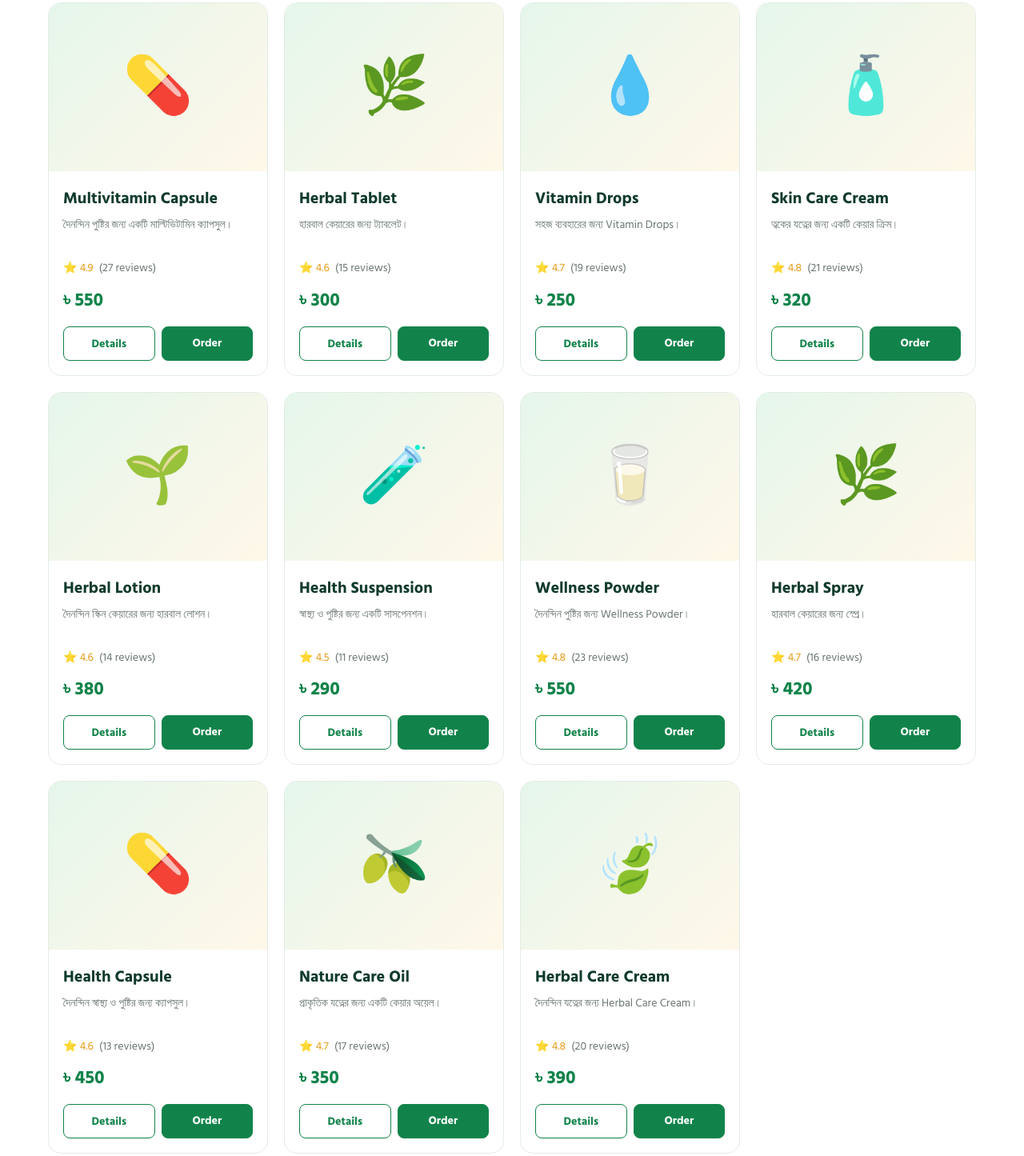
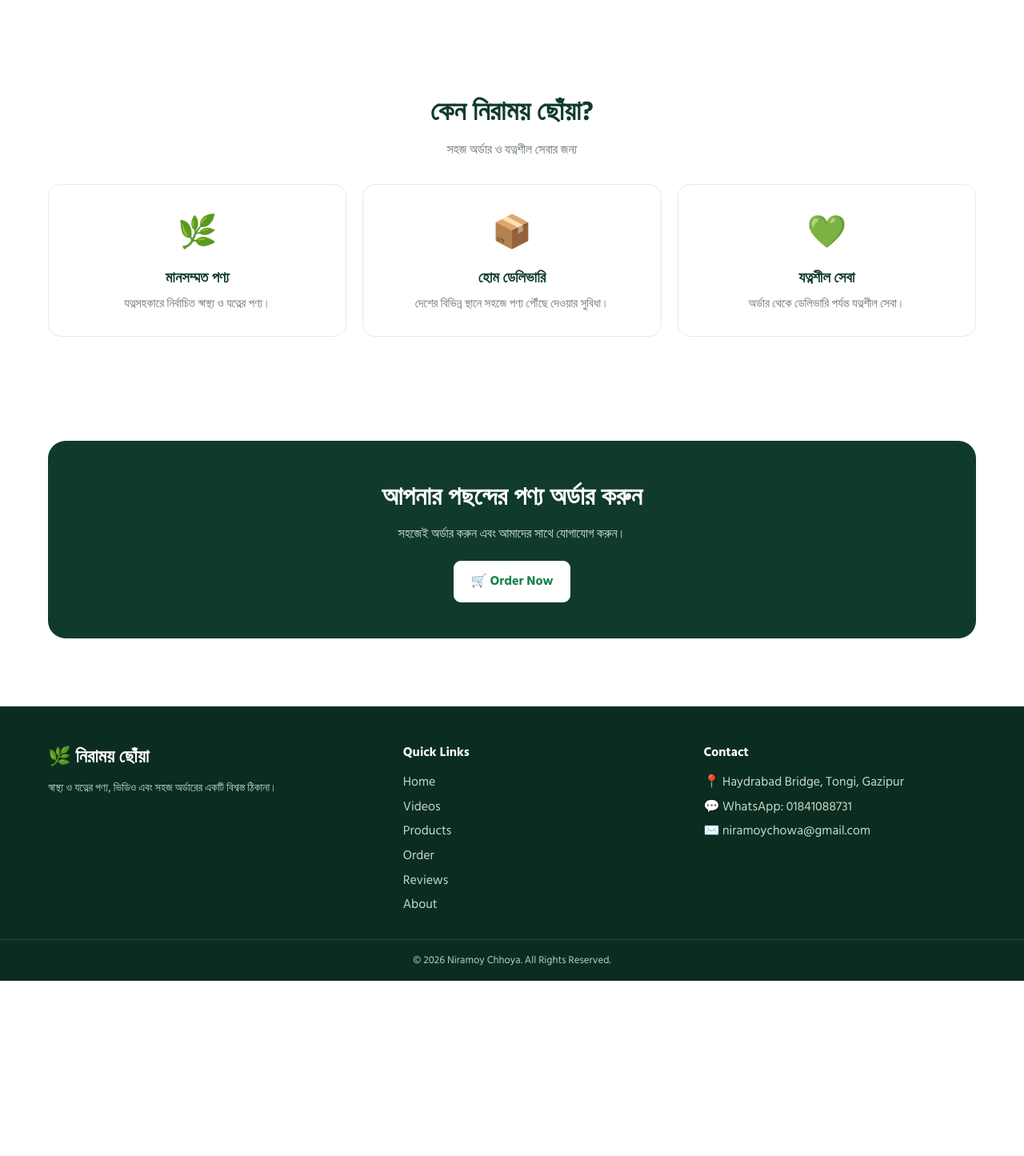
Before and after one commit to niramoychoya/niramoychoya, a plain HTML site: page index.html in a window 1280 px wide. Shown: the part 1958-3403 px from the top of the page at 80% size. After the commit the page ends 3184 px from the top, so only its background shows below. Drawn offline with Linux system fonts and the light colour scheme.

Commit message:
Delete product entries from index.html
Removed multiple product entries from the index.html file.

```diff
--- a/index.html
+++ b/index.html
@@ -1472,148 +1472,6 @@ const products = [
 
 
 
-    {
-        id:4,
-        name:"Vitamin C Tablet",
-        desc:"দৈনন্দিন পুষ্টির জন্য Vitamin C Tablet।",
-        price:280,
-        rating:4.8,
-        reviews:32,
-        emoji:"💊",
-        details:"Vitamin C Tablet সম্পর্কে বিস্তারিত তথ্য এখানে থাকবে।"
-    },
-
-
-    {
-        id:5,
-        name:"Multivitamin Capsule",
-        desc:"দৈনন্দিন পুষ্টির জন্য একটি মাল্টিভিটামিন ক্যাপসুল।",
-        price:550,
-        rating:4.9,
-        reviews:27,
-        emoji:"💊",
-        details:"Multivitamin Capsule সম্পর্কে বিস্তারিত তথ্য এখানে থাকবে।"
-    },
-
-
-    {
-        id:6,
-        name:"Herbal Tablet",
-        desc:"হারবাল কেয়ারের জন্য ট্যাবলেট।",
-        price:300,
-        rating:4.6,
-        reviews:15,
-        emoji:"🌿",
-        details:"Herbal Tablet সম্পর্কে বিস্তারিত তথ্য এখানে থাকবে।"
-    },
-
-
-    {
-        id:7,
-        name:"Vitamin Drops",
-        desc:"সহজ ব্যবহারের জন্য Vitamin Drops।",
-        price:250,
-        rating:4.7,
-        reviews:19,
-        emoji:"💧",
-        details:"Vitamin Drops সম্পর্কে বিস্তারিত তথ্য এখানে থাকবে।"
-    },
-
-
-    {
-        id:8,
-        name:"Skin Care Cream",
-        desc:"ত্বকের যত্নের জন্য একটি কেয়ার ক্রিম।",
-        price:320,
-        rating:4.8,
-        reviews:21,
-        emoji:"🧴",
-        details:"Skin Care Cream সম্পর্কে বিস্তারিত তথ্য এখানে থাকবে।"
-    },
-
-
-    {
-        id:9,
-        name:"Herbal Lotion",
-        desc:"দৈনন্দিন স্কিন কেয়ারের জন্য হারবাল লোশন।",
-        price:380,
-        rating:4.6,
-        reviews:14,
-        emoji:"🌱",
-        details:"Herbal Lotion সম্পর্কে বিস্তারিত তথ্য এখানে থাকবে।"
-    },
-
-
-    {
-        id:10,
-        name:"Health Suspension",
-        desc:"স্বাস্থ্য ও পুষ্টির জন্য একটি সাসপেনশন।",
-        price:290,
-        rating:4.5,
-        reviews:11,
-        emoji:"🧪",
-        details:"Health Suspension সম্পর্কে বিস্তারিত তথ্য এখানে থাকবে।"
-    },
-
-
-    {
-        id:11,
-        name:"Wellness Powder",
-        desc:"দৈনন্দিন পুষ্টির জন্য Wellness Powder।",
-        price:550,
-        rating:4.8,
-        reviews:23,
-        emoji:"🥛",
-        details:"Wellness Powder সম্পর্কে বিস্তারিত তথ্য এখানে থাকবে।"
-    },
-
-
-    {
-        id:12,
-        name:"Herbal Spray",
-        desc:"হারবাল কেয়ারের জন্য স্প্রে।",
-        price:420,
-        rating:4.7,
-        reviews:16,
-        emoji:"🌿",
-        details:"Herbal Spray সম্পর্কে বিস্তারিত তথ্য এখানে থাকবে।"
-    },
-
-
-    {
-        id:13,
-        name:"Health Capsule",
-        desc:"দৈনন্দিন স্বাস্থ্য ও পুষ্টির জন্য ক্যাপসুল।",
-        price:450,
-        rating:4.6,
-        reviews:13,
-        emoji:"💊",
-        details:"Health Capsule সম্পর্কে বিস্তারিত তথ্য এখানে থাকবে।"
-    },
-
-
-    {
-        id:14,
-        name:"Nature Care Oil",
-        desc:"প্রাকৃতিক যত্নের জন্য একটি কেয়ার অয়েল।",
-        price:350,
-        rating:4.7,
-        reviews:17,
-        emoji:"🫒",
-        details:"Nature Care Oil সম্পর্কে বিস্তারিত তথ্য এখানে থাকবে।"
-    },
-
-
-    {
-        id:15,
-        name:"Herbal Care Cream",
-        desc:"দৈনন্দিন যত্নের জন্য Herbal Care Cream।",
-        price:390,
-        rating:4.8,
-        reviews:20,
-        emoji:"🍃",
-        details:"Herbal Care Cream সম্পর্কে বিস্তারিত তথ্য এখানে থাকবে।"
-    }
 
 ];
 
```
